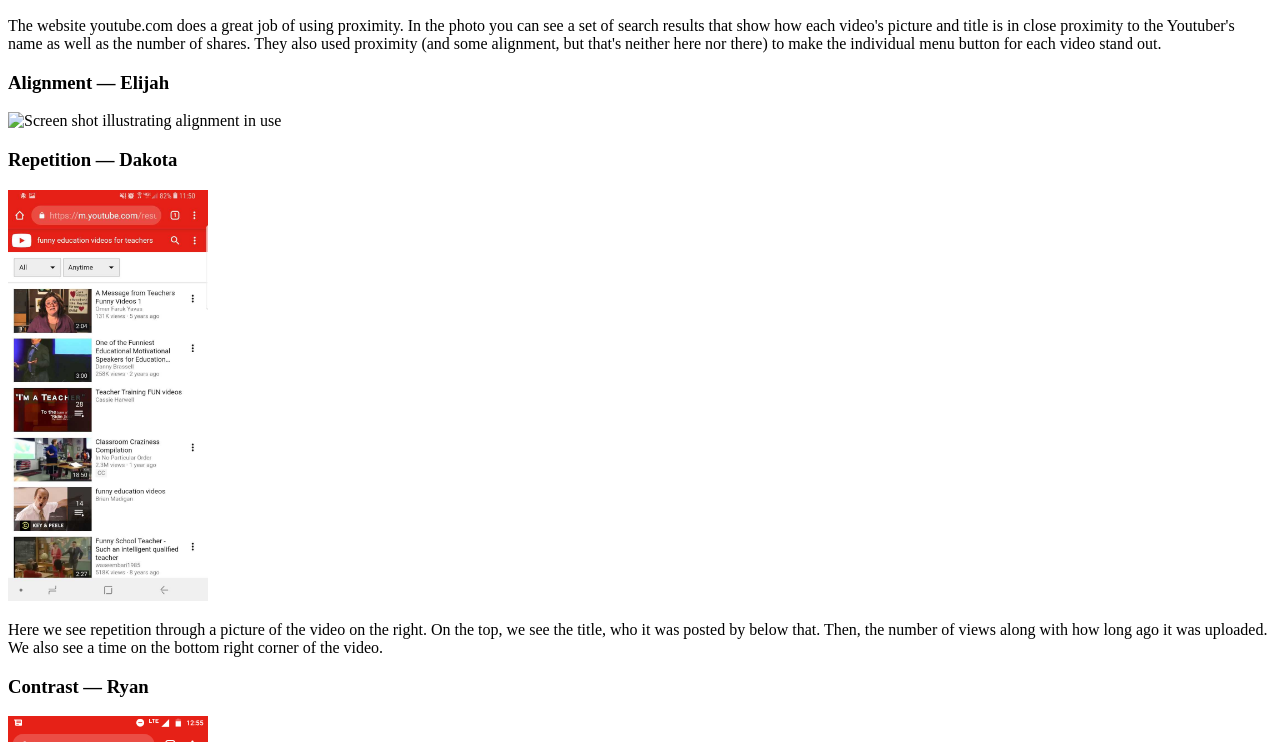
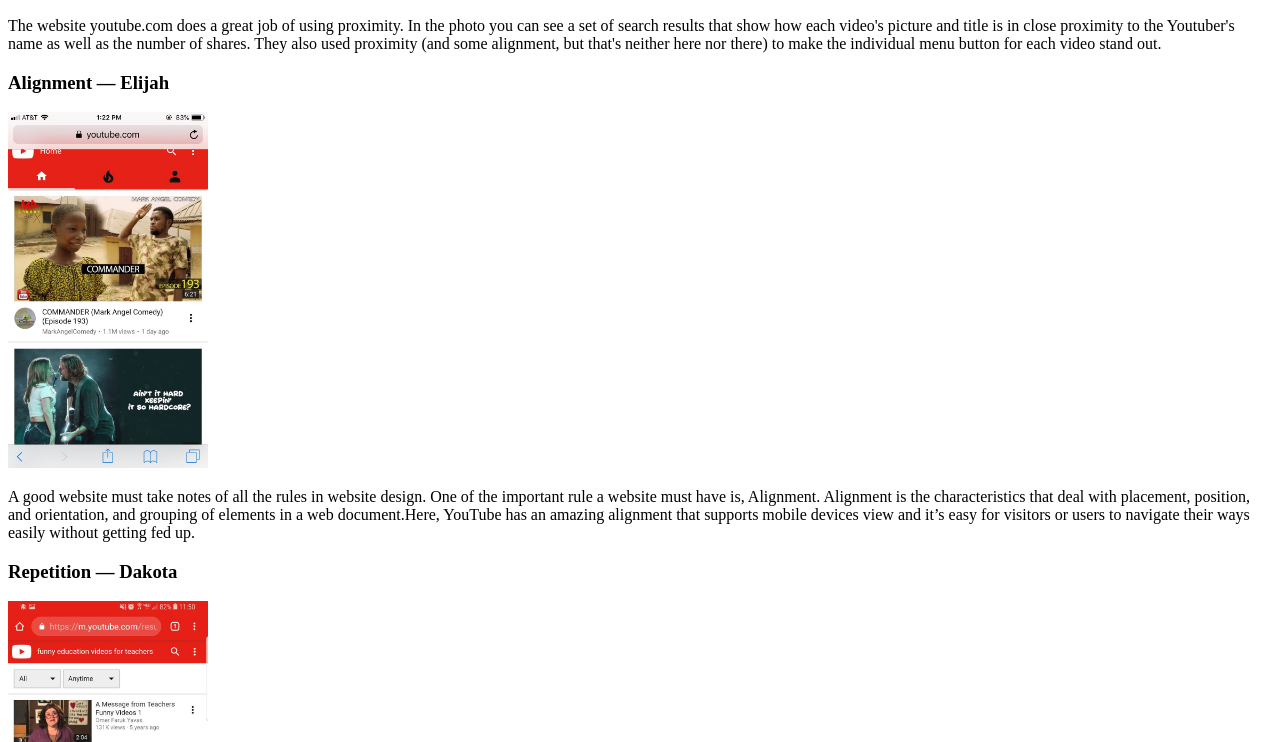
Before and after one commit to Durfee-Harmony/Durfinator.github.io, a plain HTML site: page design-analysis.html in a window 1280 px wide. Shown: the part 671-1413 px from the top of the page. Drawn offline with Linux system fonts and the light colour scheme.

Commit message:
Trying to add design-analysis.html

```diff
--- a/design-analysis.html
+++ b/design-analysis.html
@@ -40,9 +40,9 @@ Each design principle needs three items:
    <h3>Alignment &mdash;
     Elijah
    </h3>
-   <img src="" alt="Screen shot illustrating alignment in use" width="200">
+   <img src="ss-alignment.jpg" alt="Screen shot illustrating alignment in use" width="200">
    <p>
-    <!-- Replace this comment with the copy (text) explaining how alignment is being used in the image. -->
+   A good website must take notes of all the rules in website design. One of the important rule a website must have is, Alignment. Alignment is the characteristics that deal with placement, position, and orientation, and grouping of elements in a web document.Here, YouTube has an amazing alignment that supports mobile devices view and it’s easy for visitors or users to navigate their ways easily without getting fed up.
    </p>
 
    <h3>Repetition &mdash;
```
Also changed, not shown: ss-alignment.jpg (added).
